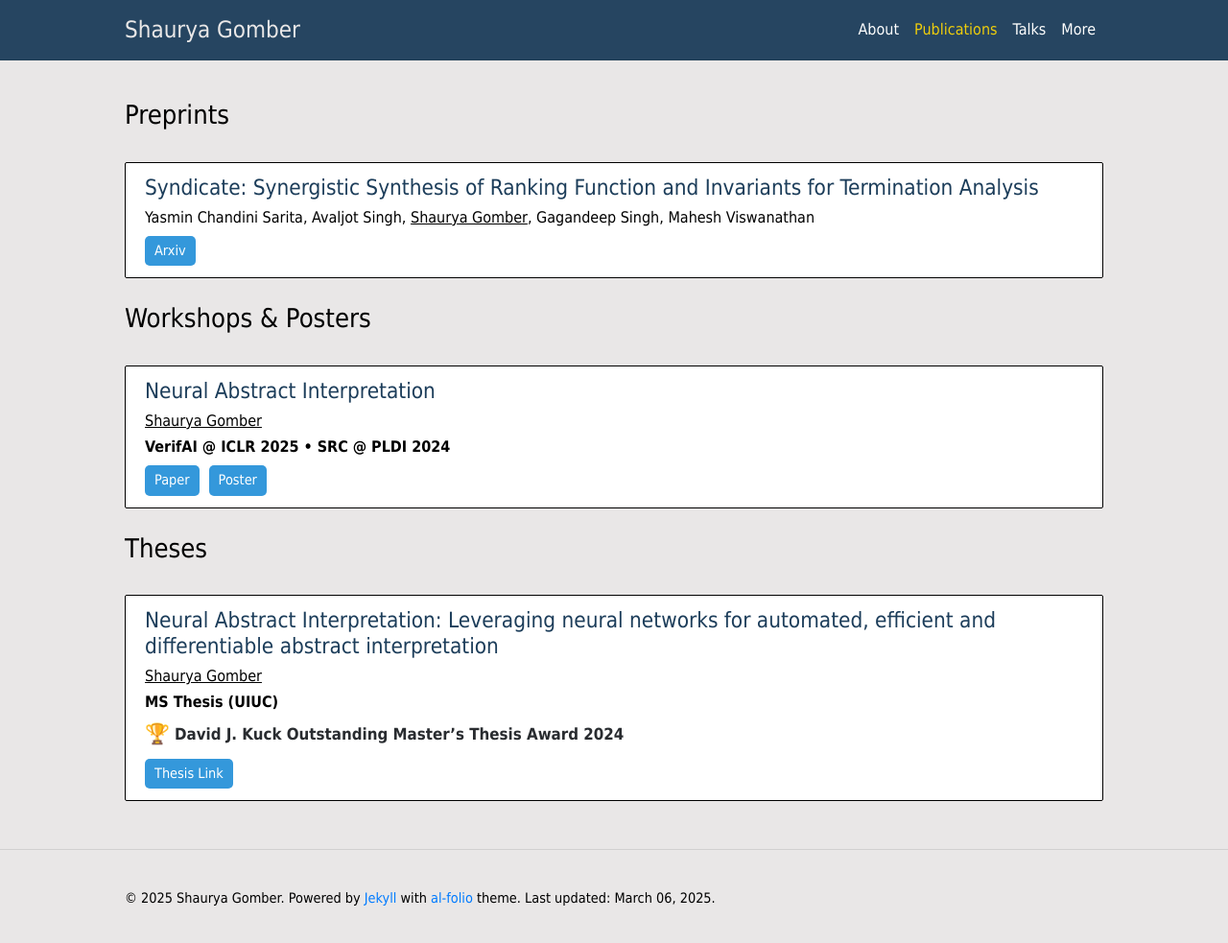
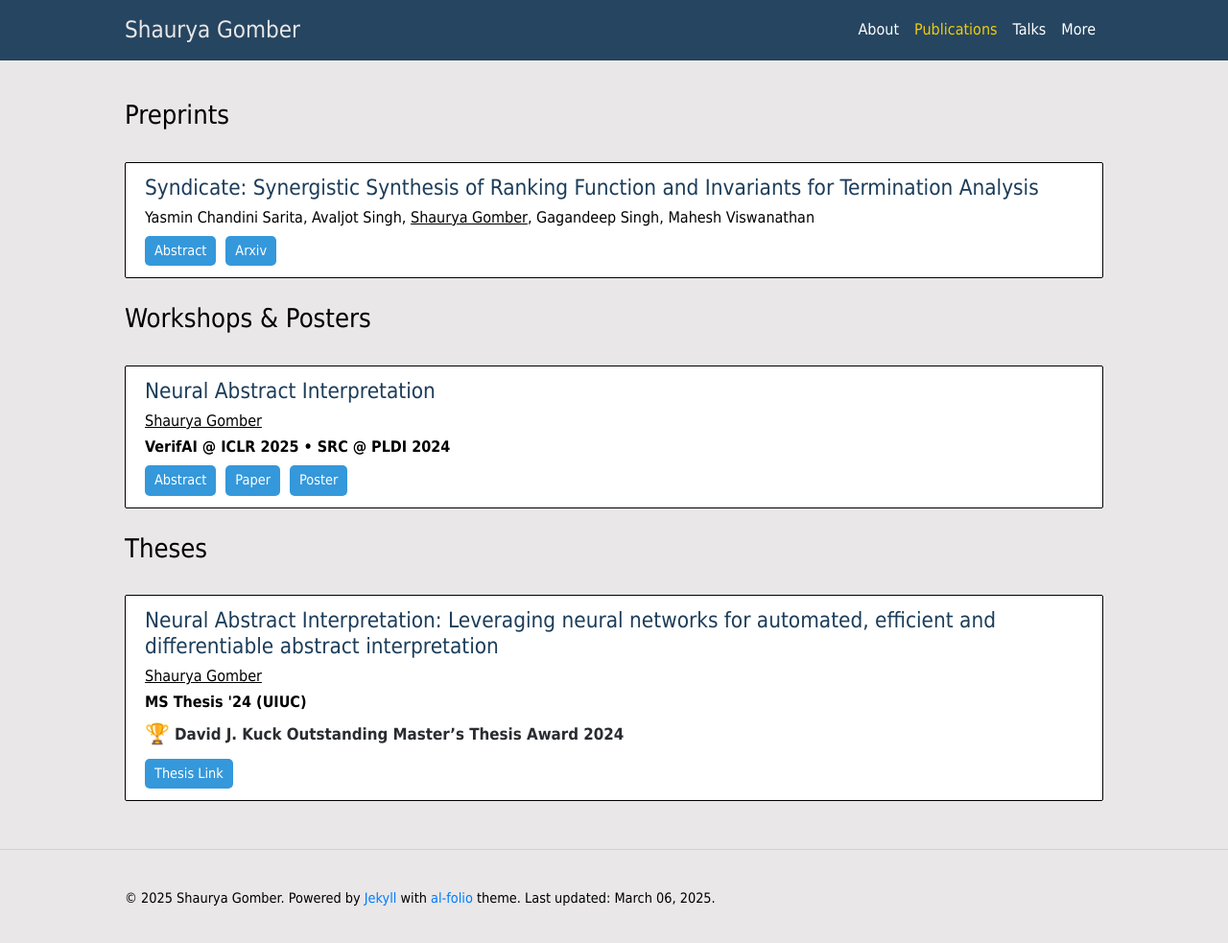
Before and after one commit to sgomber/sgomber.github.io, a Jekyll site: the page built from _pages/publications.md, in a window 1280 px wide and 988 px high. Shown: the top 983 px of the window at 96% size. Built offline with Jekyll 4.4.1, drawn with Linux system fonts in a browser that asks for light colours; comment, search, counter and statistics services are not loaded; a style sheet for code colours, icons or effects is not loaded.

Commit message:
Add abstracts for publications

```diff
--- a/_includes/head.html
+++ b/_includes/head.html
@@ -3,6 +3,8 @@
 
     <!-- Bootstrap & MDB -->
     <link href="https://cdn.jsdelivr.net/npm/bootstrap@{{ site.bootstrap.version }}/dist/css/bootstrap.min.css" rel="stylesheet" integrity="{{ site.bootstrap.integrity.css }}" crossorigin="anonymous">
+    <script src="https://cdn.jsdelivr.net/npm/bootstrap@5.3.0/dist/js/bootstrap.bundle.min.js"></script>
+
     <link rel="stylesheet" href="https://cdn.jsdelivr.net/npm/mdbootstrap@{{ site.mdb.version }}/css/mdb.min.css" integrity="{{ site.mdb.integrity.css }}" crossorigin="anonymous" />
 
     <!-- Fonts & Icons -->
--- a/_includes/publication-list.html
+++ b/_includes/publication-list.html
@@ -19,7 +19,17 @@
                 <span style="font-size: 1.05rem; font-weight: 600; color: #292c30">{{ publication.award }}</span>
             </span>
         {% endif %}
-        <div class="card-links" style="display: flex; gap: 10px; flex-wrap: wrap; margin-top: 10px;">
+
+        <!-- Button Section -->
+        <div style="margin-top: 10px;">
+            <div class="card-links" style="display: flex; gap: 10px; flex-wrap: wrap;">
+                {% if publication.abstract %}
+                <a href="#" data-bs-toggle="collapse" data-bs-target="#abstract-{{ forloop.index }}" aria-expanded="false" aria-controls="abstract-{{ forloop.index }}"
+                    style="background-color: #3498db; color: white; padding: 5px 10px; border-radius: 5px; text-decoration: none; font-size: 0.9rem; font-weight: 500;">
+                    Abstract
+                </a>
+                {% endif %}
+
                 {% for link in publication.links %}
                     {% assign link_url = link.url %}
                     {% if link_url contains "https" %}
@@ -32,6 +42,17 @@
                     </a>
                 {% endfor %}
             </div>
+
+            <!-- Collapsible Abstract with Improved Styling -->
+            {% if publication.abstract %}
+            <div class="collapse mt-2" id="abstract-{{ forloop.index }}">
+                <p class="abstract-text" style="font-size: 0.95rem; margin-top: 5px; line-height: 1.5; text-align: justify; border-left: 4px solid #3498db; padding-left: 10px;">
+                    {{ publication.abstract }}
+                </p>
+            </div>
+            {% endif %}
+        </div>
+
     </li>
     {% endfor %}
 </ul>
```
Also changed, not shown: _publications/ms_thesis.md (+1 -1 lines), _publications/nai_verifai_iclr25.md (+2 -1 lines), _publications/syndicate_preprint.md (+3 -0 lines). Lines whose indentation alone changed are shown as unchanged.
